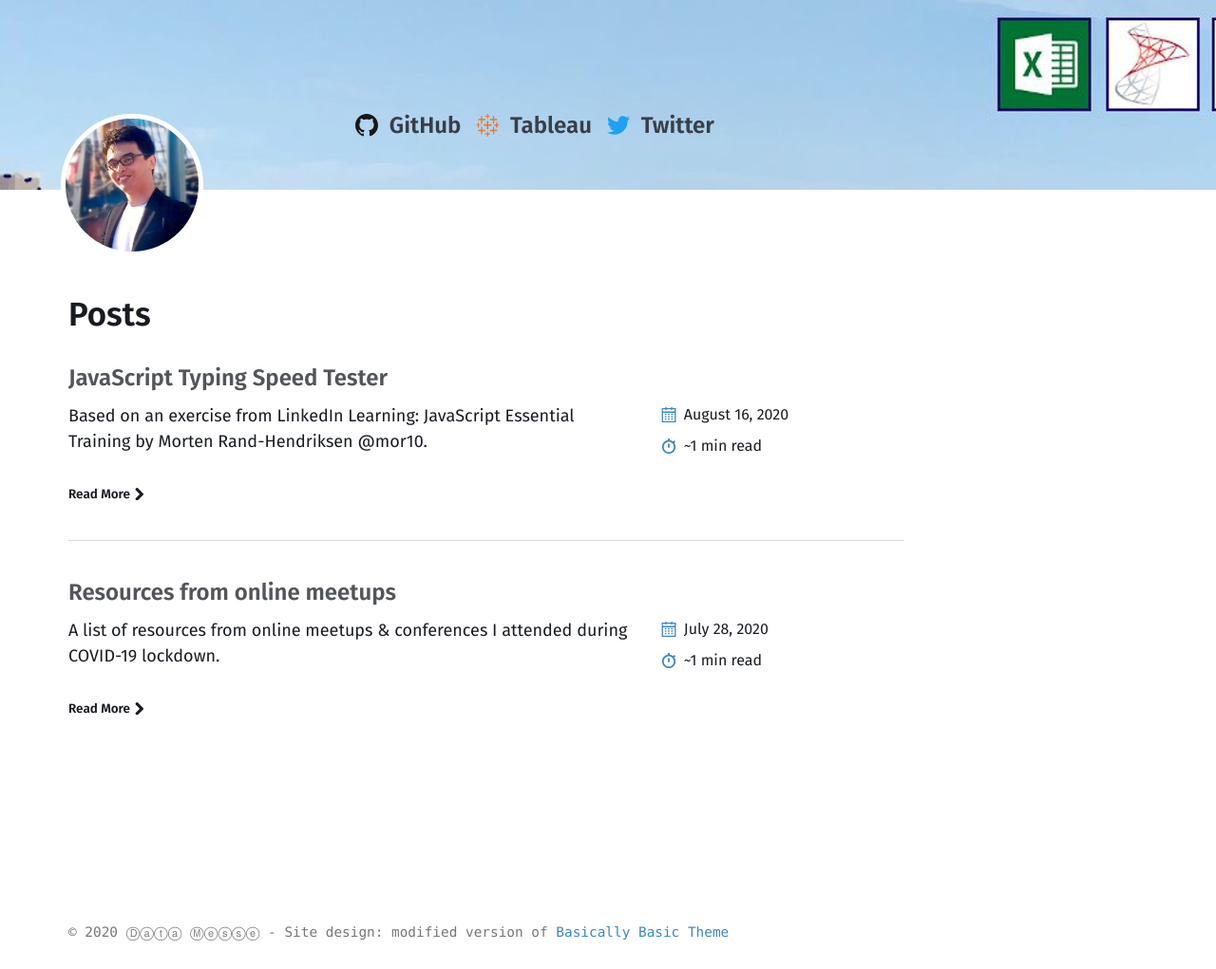
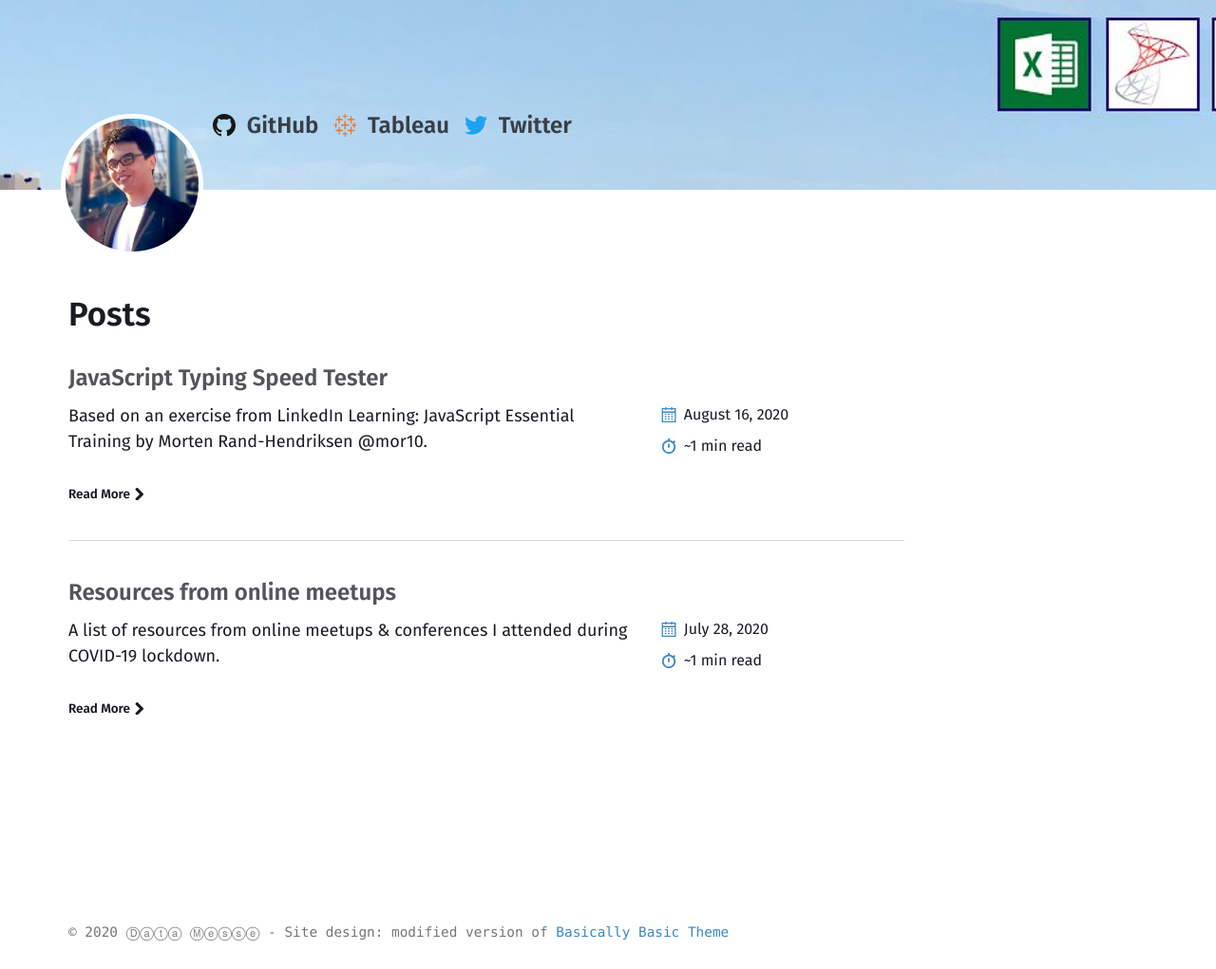
Before and after one commit to datamesse/blog, a Jekyll site: the page built from index.md, in a window 1280 px wide. Shown: the whole page at 95% size. Built offline with Jekyll 4.4.1, drawn with Linux system fonts in a browser that asks for light colours.

Commit message:
Update _global.scss

```diff
--- a/_sass/basically-basic/_global.scss
+++ b/_sass/basically-basic/_global.scss
@@ -67,7 +67,7 @@
   line-height: 1;
   position: absolute;
   top: 120px;
-  left: $site-image-width * 2;
+  left: $site-image-width;
 
   @include breakpoint($medium) {
     padding-left: 2rem;
```
